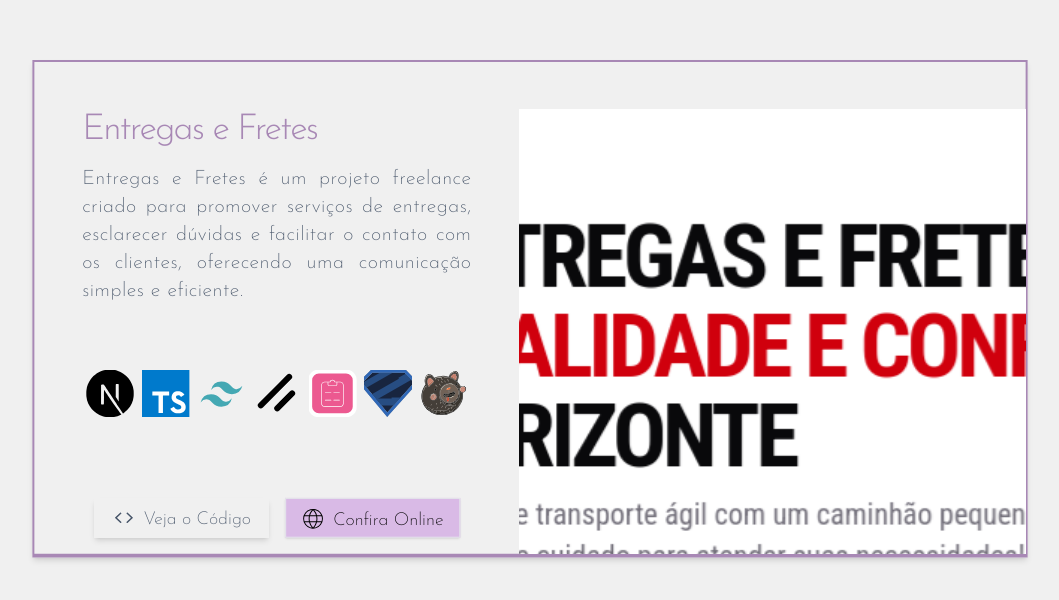
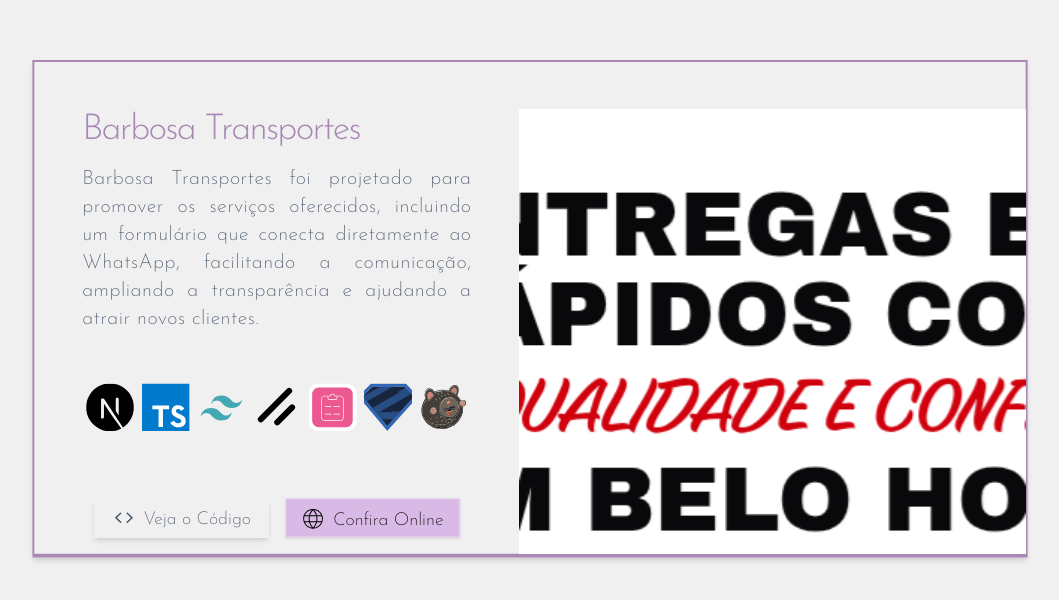
Before and after one commit to jessicasantosb/portfolio, a Next.js app: page /projects in a window 1280 px wide. Shown: the part 1804-2404 px from the top of the page, without its empty margins (110-1169 px from the left). Built offline with nearby package versions, Linux system fonts and the light colour scheme.

Commit message:
feat: update barbosa transportes data

```diff
--- a/src/data/projects.ts
+++ b/src/data/projects.ts
@@ -31,13 +31,13 @@ export const projects: ProjectsProps[] = [
   },
   {
     id: 3,
-    title: "Entregas e Fretes",
+    title: "Barbosa Transportes",
     description:
-      "Entregas e Fretes é um projeto freelance criado para promover serviços de entregas, esclarecer dúvidas e facilitar o contato com os clientes, oferecendo uma comunicação simples e eficiente.",
-    imageUrl: "/assets/entregas-e-fretes.png",
+      "Barbosa Transportes foi projetado para promover os serviços oferecidos, incluindo um formulário que conecta diretamente ao WhatsApp, facilitando a comunicação, ampliando a transparência e ajudando a atrair novos clientes.",
+    imageUrl: "/assets/barbosa-transportes.png",
     repositoryUrl:
-      "https://github.com/jessicasantosb/freelance-entregas-e-fretes",
-    liveUrl: "https://barbosa-fretes.vercel.app/",
+      "https://github.com/jessicasantosb/freelance-barbosa-transportes",
+    liveUrl: "https://barbosa-transportes.vercel.app/",
     stacks: [
       "nextjs",
       "typescript",
```
Also changed, not shown: public/assets/barbosa-transportes.png (added), public/assets/entregas-e-fretes.png (deleted).
